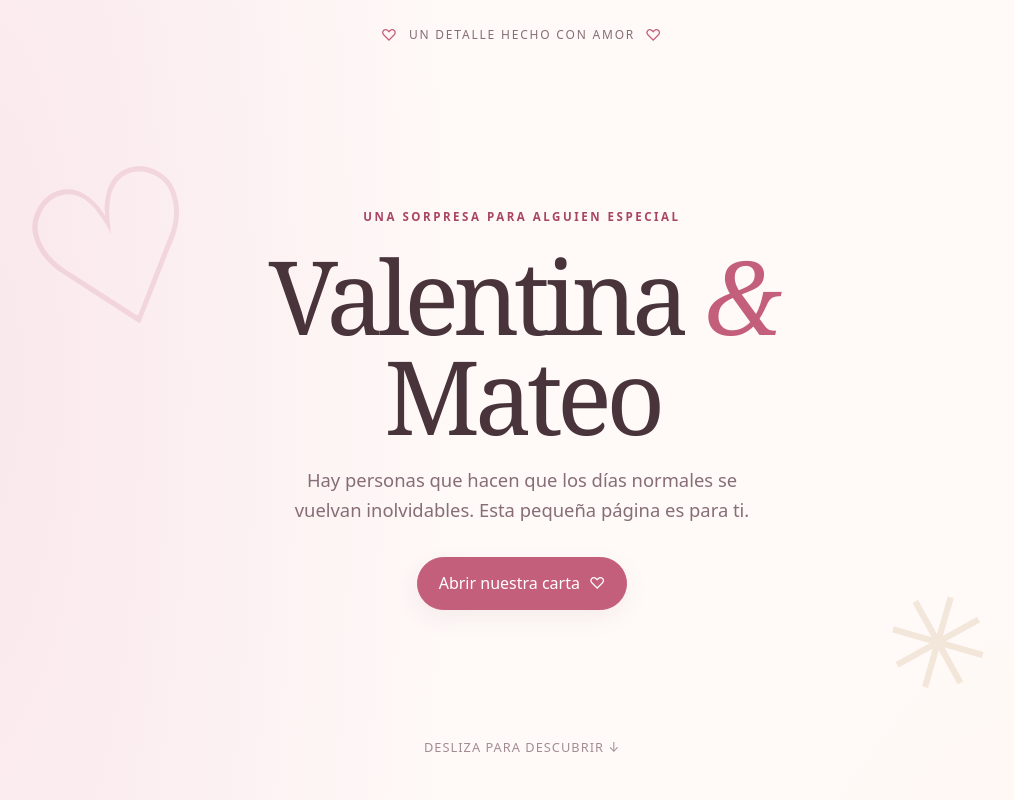
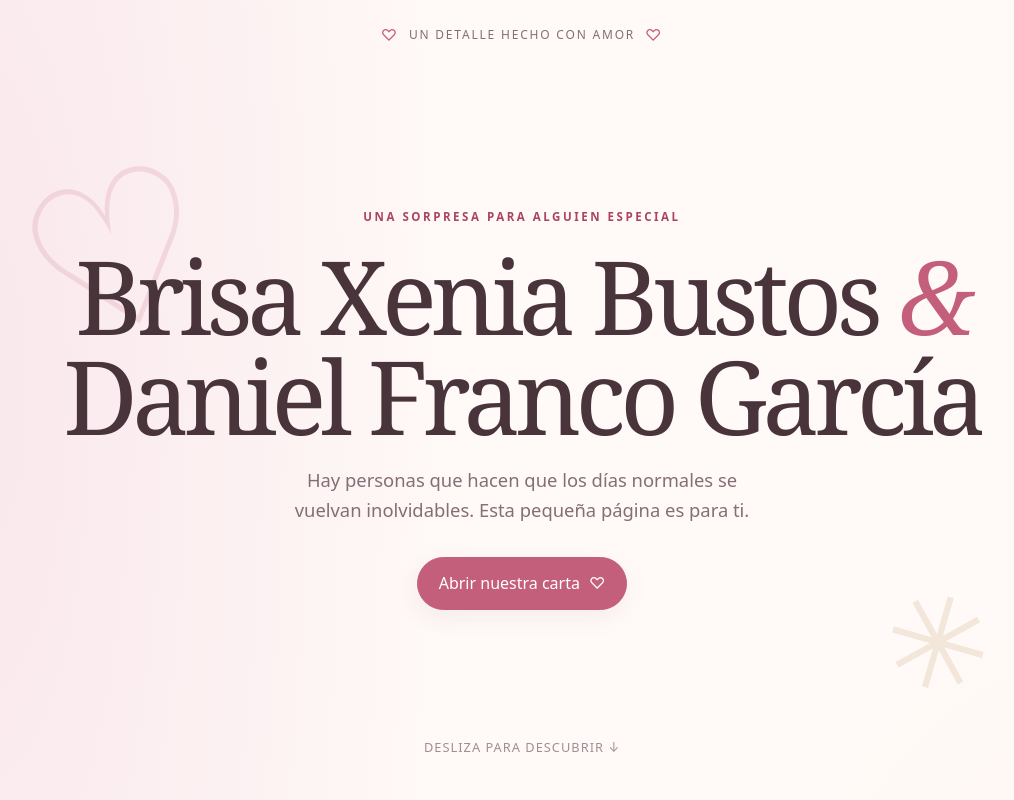
Before and after one commit to danielfg0/mi-regalo-para-brisa, a plain HTML site: page index.html in a window 1280 px wide. Shown: the top 800 px of the page, without its empty margins (118-1132 px from the left). Drawn offline with Linux system fonts and the light colour scheme.

Commit message:
Update index.html

```diff
--- a/index.html
+++ b/index.html
@@ -262,8 +262,8 @@ Esta página es solo una forma pequeña de recordarte cuánto significas para m
        la carpeta musica/ (por ejemplo: "musica/cancion.mp3").
        ========================================================== */
     const CONFIG = {
-      name1: "Valentina",
-      name2: "Mateo",
+      name1: "Brisa Xenia Bustos",
+      name2: "Daniel Franco García",
       heroSubtitle: "Hay personas que hacen que los días normales se vuelvan inolvidables. Esta pequeña página es para ti.",
       letterGreeting: "Mi persona favorita,",
       letterText: `No siempre encuentro las palabras perfectas para explicar lo que siento, pero quería dejarte un pedacito de mi corazón aquí.\n\nGracias por las risas, por los pequeños momentos y por hacer que incluso los días sencillos tengan algo bonito. Me encanta crear recuerdos contigo y pensar en todos los que todavía nos faltan.\n\nEsta página es solo una forma pequeña de recordarte cuánto significas para mí. Ojalá cada vez que vuelvas aquí encuentres una razón para sonreír.`,
```
